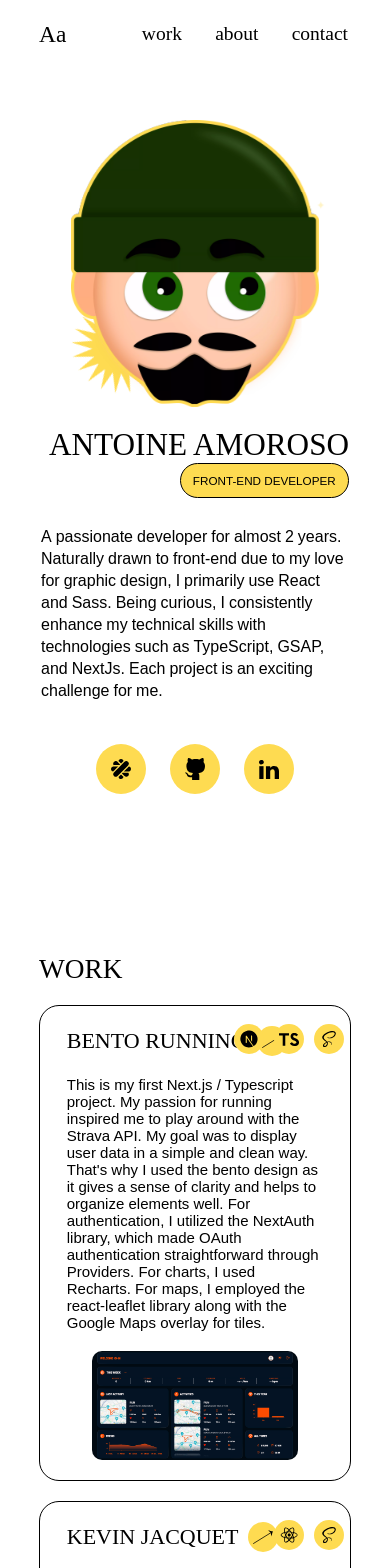
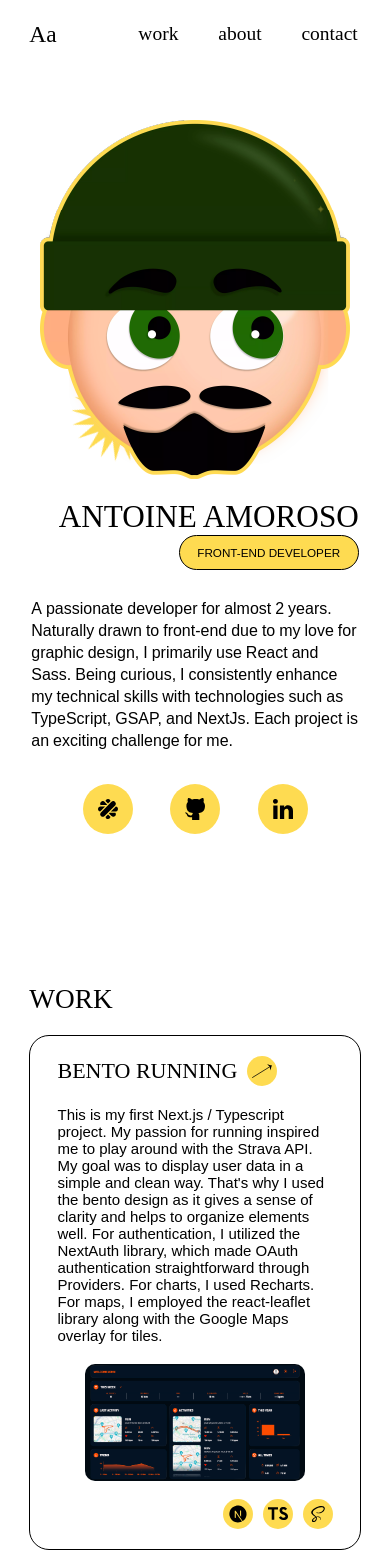
Before and after one commit to antoinea95/portfolio, a React (Vite) app: page / in a window 390 px wide. Shown: the top 1568 px of the page. Built offline with nearby package versions, Linux system fonts and the light colour scheme; a web font is replaced by a local one.

Commit message:
update responsive

```diff
--- a/src/components/WorkCard.tsx
+++ b/src/components/WorkCard.tsx
@@ -44,11 +44,6 @@ export const WorkCard = ({
           <h3>{item.name}</h3>
           {item.site && <RoundLink item={item.site} animation={animation} variants={LinkVariants} />}
         </div>
-        <div className="work-card_skills">
-          {item.technos.map((skill) => (
-            <RoundIcon item={skill} key={skill.name} />
-          ))}
-        </div>
         <div className="work-card_content">{item.content()}</div>
         {item.pictures && (
           <div className="work-card_img">
@@ -62,6 +57,11 @@ export const WorkCard = ({
             ))}
           </div>
         )}
+         <div className="work-card_skills">
+          {item.technos.map((skill) => (
+            <RoundIcon item={skill} key={skill.name} />
+          ))}
+        </div>
       </motion.div>
     </motion.section>
   );
--- a/src/styles/base/_typography.scss
+++ b/src/styles/base/_typography.scss
@@ -17,11 +17,15 @@ html {
 }
 
 body {
-    width: 80vw;
-    max-width: 1300px;
+    width: 100vw;
+    max-width: 1440px;
     margin: 0 auto;
     overflow-x: hidden;
-    overflow-anchor: none;;
+}
+
+#root {
+    width: 100%;
+    overflow-x: hidden;
 }
 
 h1, h2, h3 {
--- a/src/styles/layout/_about.scss
+++ b/src/styles/layout/_about.scss
@@ -32,6 +32,7 @@
 
     &-title {
         text-align: right;
+        padding-right: 2rem;
     }
 
     &-content {
--- a/src/styles/layout/_footer.scss
+++ b/src/styles/layout/_footer.scss
@@ -1,5 +1,5 @@
 .footer {
-    width: 80vw;
+    width: 85vw;
     padding: 1rem 2rem;
     overflow: hidden;
     margin-top: 5rem;
--- a/src/styles/layout/_header.scss
+++ b/src/styles/layout/_header.scss
@@ -1,7 +1,7 @@
 .header {
 
     @include flexbox(row, space-between, center);
-    width: 80%;
+    width: 85%;
     margin: 2rem 0;
     position: fixed;
     top: 0;
--- a/src/styles/layout/_hero.scss
+++ b/src/styles/layout/_hero.scss
@@ -40,12 +40,12 @@
 
             @include responsive(medium) {
                 margin: 0;
-                max-width: 70rem;
             }
 
 
                 h1 {
-                    font-size: min(8vw, 7.2rem);
+                    font-size: min(8vw, 7rem);
+                    white-space: nowrap;
 
                 }
 
@@ -99,7 +99,7 @@
     &-img {
         position: relative;
         @include flexbox(row, center, center);
-        max-width: 40rem;
+        max-width: 50rem;
         overflow: hidden;
 
         &_container {
@@ -113,11 +113,12 @@
         }
 
         @include responsive(medium) {
-            width: 40%;
+            width: 50%;
         }
 
         &_illu {
-            width: 80%;
+            width: 100%;
+            max-width: 35rem;
             z-index: 1;
         }
 
@@ -172,7 +173,6 @@
         @include flexbox(row, space-between, center);
         margin: 1rem auto;
         overflow: hidden;
-        padding: 1rem;
 
 
         @include responsive(medium) {
--- a/src/styles/layout/_work.scss
+++ b/src/styles/layout/_work.scss
@@ -41,6 +41,7 @@
 
         &_container {
             width: 95%;
+            height: 100%;
             @include flexbox(column, space-between, flex-start);
         }
 
@@ -79,9 +80,14 @@
 
         &_skills {
             @include flexbox(row, center, center);
-            position: absolute;
-            right: 2%;
-            top: 0;
+            align-self: flex-end;
+
+            @include responsive(medium) {
+                position: absolute;
+                right: 2%;
+                top: 0;
+            }
+
         }
 
     }
--- a/src/styles/main.css
+++ b/src/styles/main.css
@@ -82,11 +82,15 @@ html {
 }
 
 body {
-  width: 80vw;
-  max-width: 1300px;
+  width: 100vw;
+  max-width: 1440px;
   margin: 0 auto;
   overflow-x: hidden;
-  overflow-anchor: none;
+}
+
+#root {
+  width: 100%;
+  overflow-x: hidden;
 }
 
 h1, h2, h3 {
@@ -153,7 +157,7 @@ a {
   flex-direction: row;
   justify-content: space-between;
   align-items: center;
-  width: 80%;
+  width: 85%;
   margin: 2rem 0;
   position: fixed;
   top: 0;
@@ -202,7 +206,7 @@ a {
 
 .hero {
   overflow: hidden;
-  width: 100%;
+  width: 85%;
   margin: 5rem auto;
   padding-top: 7rem;
   min-height: 80vh;
@@ -258,11 +262,11 @@ a {
 @media (min-width: 1160px) {
   .hero-content_title {
     margin: 0;
-    max-width: 70rem;
   }
 }
 .hero-content_title h1 {
-  font-size: min(8vw, 7.2rem);
+  font-size: min(8vw, 7rem);
+  white-space: nowrap;
 }
 .hero-content_title_subtitle {
   display: flex;
@@ -311,7 +315,7 @@ a {
   flex-direction: row;
   justify-content: center;
   align-items: center;
-  max-width: 40rem;
+  max-width: 50rem;
   overflow: hidden;
 }
 .hero-img_container {
@@ -329,11 +333,12 @@ a {
 }
 @media (min-width: 1160px) {
   .hero-img {
-    width: 40%;
+    width: 50%;
   }
 }
 .hero-img_illu {
-  width: 80%;
+  width: 100%;
+  max-width: 35rem;
   z-index: 1;
 }
 .hero-img_price, .hero-img_stars {
@@ -382,7 +387,6 @@ a {
   align-items: center;
   margin: 1rem auto;
   overflow: hidden;
-  padding: 1rem;
 }
 @media (min-width: 1160px) {
   .hero-links {
@@ -391,7 +395,7 @@ a {
 }
 
 .work {
-  width: 100%;
+  width: 85%;
   margin: 5rem auto;
   padding-top: 7rem;
   min-height: 80vh;
@@ -444,6 +448,7 @@ a {
 }
 .work-card_container {
   width: 95%;
+  height: 100%;
   display: flex;
   flex-direction: column;
   justify-content: space-between;
@@ -485,13 +490,18 @@ a {
   flex-direction: row;
   justify-content: center;
   align-items: center;
-  position: absolute;
-  right: 2%;
-  top: 0;
+  align-self: flex-end;
+}
+@media (min-width: 1160px) {
+  .work-card_skills {
+    position: absolute;
+    right: 2%;
+    top: 0;
+  }
 }
 
 .about {
-  width: 100%;
+  width: 85%;
   margin: 5rem auto;
   padding-top: 7rem;
   min-height: 80vh;
@@ -532,6 +542,7 @@ a {
 }
 .about-title {
   text-align: right;
+  padding-right: 2rem;
 }
 .about-content {
   grid-column: 1/1;
@@ -585,7 +596,7 @@ a {
 }
 
 .contact {
-  width: 100%;
+  width: 85%;
   margin: 5rem auto;
   padding-top: 7rem;
   min-height: 80vh;
@@ -715,7 +726,7 @@ a {
 }
 
 .footer {
-  width: 80vw;
+  width: 85vw;
   padding: 1rem 2rem;
   overflow: hidden;
   margin-top: 5rem;
--- a/src/styles/utils/_mixins.scss
+++ b/src/styles/utils/_mixins.scss
@@ -35,7 +35,7 @@ $breakpoints: (
 }
 
 @mixin section {
-  width: 100%;
+  width: 85%;
   margin: 5rem auto;
   padding-top: 7rem;
   min-height: 80vh;
```
Also changed, not shown: 1 other file (tests, documents, lock files or other folders).
